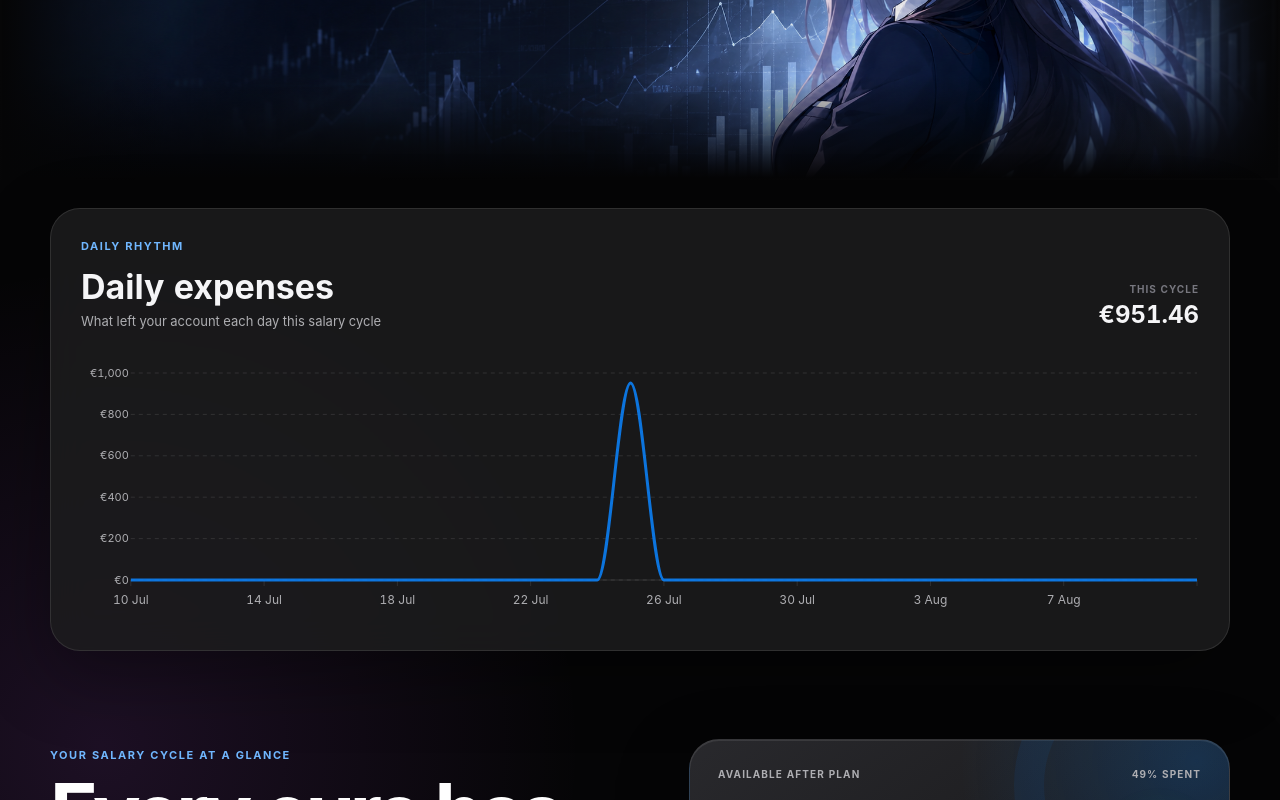
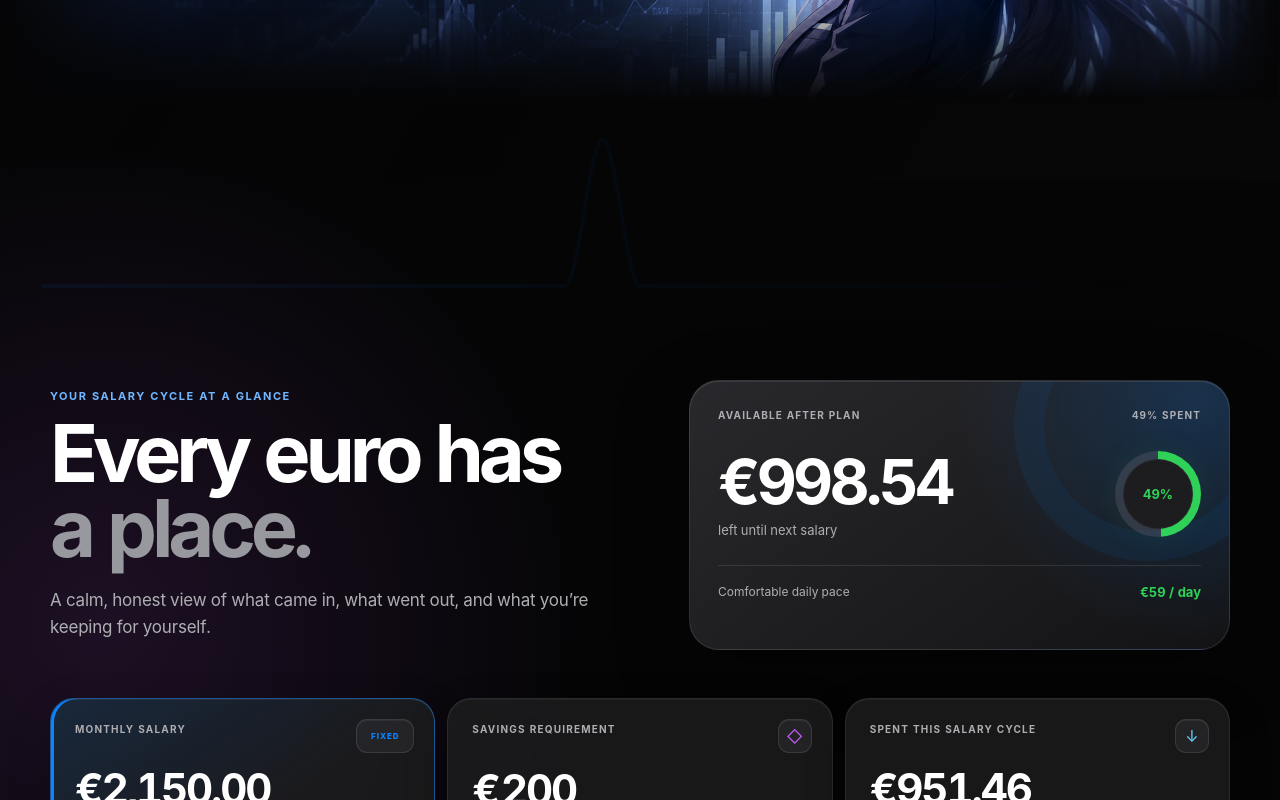
Before and after one commit to kbekulov/finance, a Next.js app: page / in a window 1280 px wide. Shown: the part 620-1420 px from the top of the page. Built offline with nearby package versions, Linux system fonts and the light colour scheme.

Commit message:
Mark credit repaid and simplify daily chart

```diff
--- a/app/page.tsx
+++ b/app/page.tsx
@@ -82,7 +82,7 @@ const COPY = {
     dailySpendingIntro: "What left your account each day this salary cycle",
     thisCycleTotal: "This cycle",
     dailyExpenseSeries: "Daily spending",
-    dailySpendingChartLabel: "Daily expenses line chart",
+    dailySpendingChartLabel: "Daily expenses movement",
     edit: "Tap the amount to edit",
     savings: "SAVINGS REQUIREMENT",
     protected: "Protected from spending",
@@ -164,7 +164,7 @@ const COPY = {
     dailySpendingIntro: "Сколько уходило со счёта каждый день этого цикла зарплаты",
     thisCycleTotal: "За цикл",
     dailyExpenseSeries: "Расходы за день",
-    dailySpendingChartLabel: "Линейный график расходов по дням",
+    dailySpendingChartLabel: "Динамика расходов по дням",
     edit: "Нажмите на сумму, чтобы изменить",
     savings: "ЦЕЛЬ НАКОПЛЕНИЙ",
     protected: "Защищено от расходов",
@@ -621,56 +621,37 @@ export default function Home() {
     const draw = async () => {
       const { default: ApexCharts } = await import("apexcharts");
       if (!active) return;
-      const palette =
+      const accent =
         theme === "nier-automata"
-          ? { accent: "#476f7b", grid: "rgba(28, 43, 49, 0.14)", text: "#4c585e", tooltip: "light" }
+          ? "#476f7b"
           : theme === "tohsaka-rin"
-            ? { accent: "#e52a55", grid: "rgba(255, 116, 153, 0.17)", text: "#d8b8c5", tooltip: "dark" }
-            : { accent: "#0a84ff", grid: "rgba(255, 255, 255, 0.1)", text: "#aeaeb2", tooltip: "dark" };
+            ? "#e52a55"
+            : "#0a84ff";
 
       chart = new ApexCharts(container, {
         chart: {
           type: "line",
-          height: 270,
+          height: 170,
           background: "transparent",
-          foreColor: palette.text,
           fontFamily: getComputedStyle(document.documentElement).getPropertyValue("--font-family"),
           animations: { enabled: !window.matchMedia("(prefers-reduced-motion: reduce)").matches },
+          sparkline: { enabled: true },
           toolbar: { show: false },
           zoom: { enabled: false },
         },
         series: [{ name: copy.dailyExpenseSeries, data: dailyExpensePoints(data.expenses, selectedMonth.period) }],
-        colors: [palette.accent],
-        stroke: { curve: "smooth", width: 3 },
-        markers: { size: 0, hover: { size: 5 } },
+        colors: [accent],
+        stroke: { curve: "smooth", width: 4, lineCap: "round" },
+        fill: {
+          type: "gradient",
+          gradient: { shadeIntensity: 0.35, opacityFrom: 0.32, opacityTo: 0.02, stops: [0, 92, 100] },
+        },
+        markers: { size: 0 },
         dataLabels: { enabled: false },
-        grid: { borderColor: palette.grid, strokeDashArray: 4, padding: { left: 4, right: 10 } },
-        xaxis: {
-          type: "datetime",
-          labels: {
-            datetimeUTC: false,
-            formatter: (_value: string, timestamp: number) =>
-              new Intl.DateTimeFormat(locale, { day: "numeric", month: "short" })
-                .format(new Date(timestamp)),
-            style: { colors: palette.text },
-          },
-          axisBorder: { color: palette.grid },
-          axisTicks: { color: palette.grid },
-        },
-        yaxis: {
-          min: 0,
-          labels: { formatter: (value: number) => compactEuro.format(value), style: { colors: [palette.text] } },
-        },
-        tooltip: {
-          theme: palette.tooltip,
-          x: {
-            formatter: (timestamp: number) =>
-              new Intl.DateTimeFormat(locale, { day: "numeric", month: "short", year: "numeric" })
-                .format(new Date(timestamp)),
-          },
-          y: { formatter: (value: number) => euro.format(value) },
-        },
-        noData: { text: copy.spendingClear },
+        grid: { show: false, padding: { left: 0, right: 0, top: 8, bottom: 8 } },
+        xaxis: { type: "datetime" },
+        yaxis: { min: 0 },
+        tooltip: { enabled: false },
       });
       await (chart as { render: () => Promise<void> }).render();
     };
@@ -680,7 +661,7 @@ export default function Home() {
       active = false;
       chart?.destroy();
     };
-  }, [copy.dailyExpenseSeries, copy.spendingClear, data.expenses, locale, selectedMonth.period, theme]);
+  }, [copy.dailyExpenseSeries, data.expenses, selectedMonth.period, theme]);
 
   function addExpense(event: FormEvent<HTMLFormElement>) {
     event.preventDefault();
@@ -831,25 +812,12 @@ export default function Home() {
           />
         </section>
 
-        <section className="daily-chart-panel" aria-labelledby="daily-chart-title">
-          <div className="daily-chart-heading">
-            <div>
-              <p className="eyebrow">{copy.dailySpendingEyebrow}</p>
-              <h2 id="daily-chart-title">{copy.dailySpending}</h2>
-              <p>{copy.dailySpendingIntro}</p>
-            </div>
-            <div className="daily-chart-total">
-              <span>{copy.thisCycleTotal}</span>
-              <strong>{euro.format(spent)}</strong>
-            </div>
-          </div>
         <div
           ref={dailyChartRef}
           className="daily-expense-chart"
           role="img"
           aria-label={copy.dailySpendingChartLabel}
         />
-        </section>
 
         <section className="hero" id="top" aria-labelledby="page-title">
           <div className="hero-copy">
--- a/data/finance-history.json
+++ b/data/finance-history.json
@@ -18,7 +18,7 @@
       "currency": "EUR",
       "timezone": "Europe/Vilnius",
       "updatedAt": "2026-07-25",
-      "revision": 21,
+      "revision": 22,
       "salary": 2150,
       "savingsGoal": 200,
       "expenses": [
@@ -304,7 +304,8 @@
           "category": "Alcohol & nightlife",
           "source": "chat",
           "paymentMethod": "credit",
-          "creditStatus": "outstanding"
+          "creditStatus": "repaid",
+          "repaidAt": "2026-07-25"
         },
         {
           "id": "2026-07-ice-cream-credit-001",
@@ -318,7 +319,8 @@
           "category": "Food",
           "source": "chat",
           "paymentMethod": "credit",
-          "creditStatus": "outstanding"
+          "creditStatus": "repaid",
+          "repaidAt": "2026-07-25"
         }
       ]
     }
--- a/styles.css
+++ b/styles.css
@@ -897,60 +897,13 @@ main::before {
   display: none;
 }
 
-/* Daily spending chart */
-
-.daily-chart-panel {
-  margin-bottom: 20px;
-  border: 1px solid var(--separator);
-  border-radius: var(--radius-outer);
-  background: var(--surface);
-  padding: clamp(20px, 3vw, 30px);
-  box-shadow: var(--shadow-card);
-  -webkit-backdrop-filter: blur(18px);
-  backdrop-filter: blur(18px);
-}
-
-.daily-chart-heading {
-  display: flex;
-  gap: 24px;
-  align-items: end;
-  justify-content: space-between;
-}
-
-.daily-chart-heading h2 {
-  margin: 0 0 6px;
-  font-size: clamp(25px, 3vw, 34px);
-}
-
-.daily-chart-heading > div > p:last-child {
-  margin: 0;
-  color: var(--secondary);
-  font-size: 13px;
-}
-
-.daily-chart-total {
-  flex: 0 0 auto;
-  text-align: right;
-}
-
-.daily-chart-total span {
-  display: block;
-  margin-bottom: 5px;
-  color: var(--tertiary);
-  font-size: 10px;
-  font-weight: 700;
-  letter-spacing: 0.1em;
-  text-transform: uppercase;
-}
-
-.daily-chart-total strong {
-  color: var(--label);
-  font-size: 24px;
-}
+/* Borderless daily spending pulse */
 
 .daily-expense-chart {
-  min-height: 270px;
-  margin: 14px -8px -8px;
+  width: calc(100% + 16px);
+  min-height: 170px;
+  margin: -6px -8px 18px;
+  overflow: hidden;
 }
 
 /* Hero */
@@ -2185,21 +2138,10 @@ footer p {
     object-position: 70% center;
   }
 
-  .daily-chart-panel {
-    border-radius: 21px;
-    padding: 18px 14px 12px;
-  }
-
-  .daily-chart-heading {
-    align-items: flex-start;
-  }
-
-  .daily-chart-heading > div > p:last-child {
-    max-width: 230px;
-  }
-
-  .daily-chart-total strong {
-    font-size: 19px;
+  .daily-expense-chart {
+    min-height: 145px;
+    margin-top: -14px;
+    margin-bottom: 12px;
   }
 
   .timeline-copy {
```
Also changed, not shown: index.html (+3 -16 lines), script.js (+19 -39 lines), 2 other files (tests, documents, lock files or other folders). Lines whose indentation alone changed are shown as unchanged.
